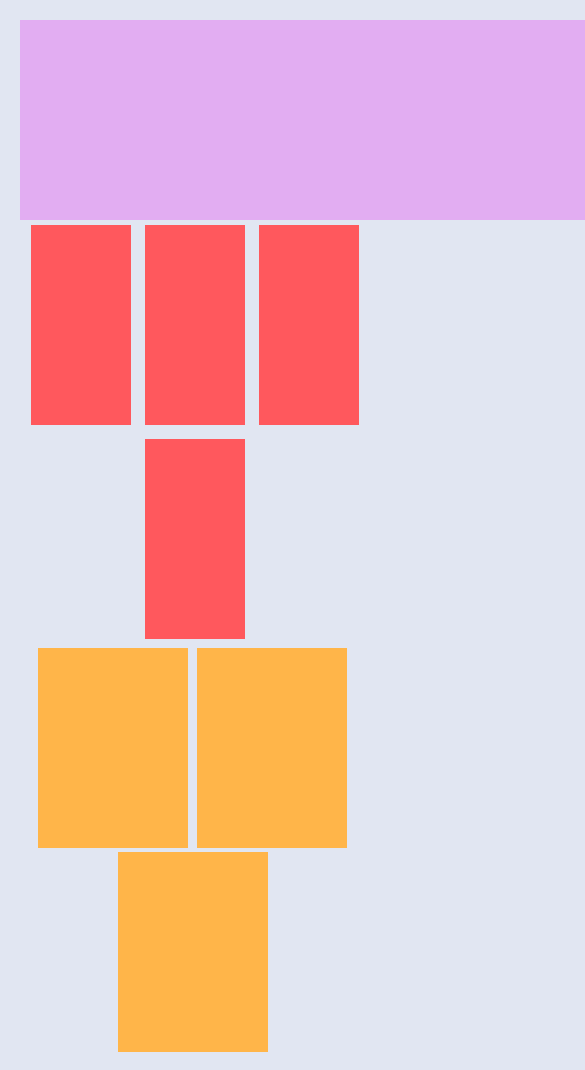
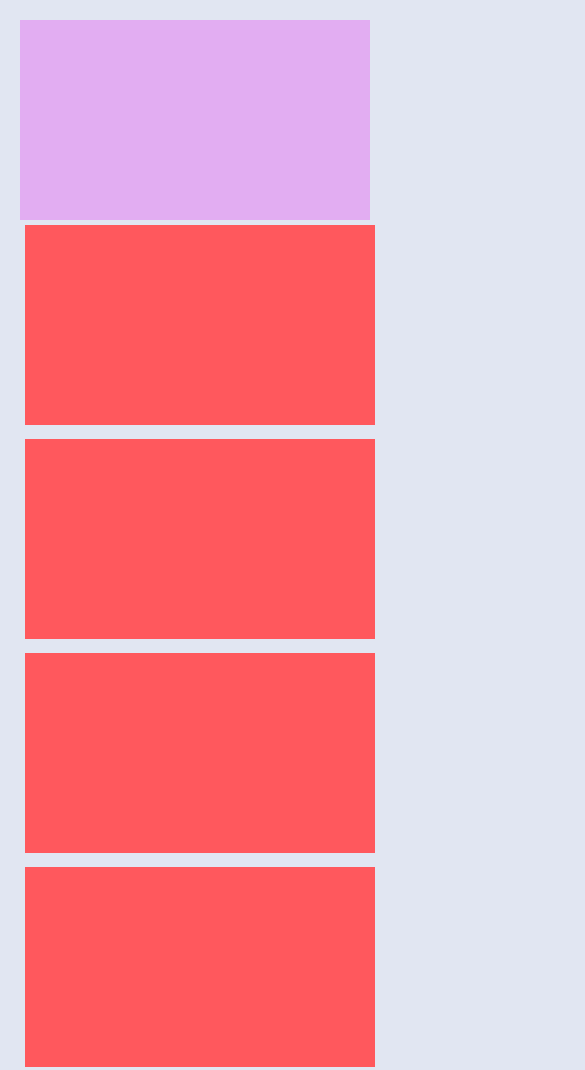
Before and after one commit to Inchensenk/Adaptive, a plain HTML site: page index.html in a window 390 px wide. Shown: the top 1070 px of the page, 585 px wide, since content can reach past the window. Drawn offline with Linux system fonts and the light colour scheme.

Commit message:
второй способ

```diff
--- a/index.html
+++ b/index.html
@@ -7,13 +7,16 @@
     <meta name="viewport" content="width=device-width, initial-scale=1.0">
 
     <link rel="stylesheet" type="text/css" href="Style/Style.css">
-    <link rel="stylesheet" type="text/css" href="Style/adaptive.css">
+    <!-- Adaptive css -->
+    <!-- <link rel="stylesheet" type="text/css" href="Style/adaptive.css"> -->
+    <!-- Responsive css -->
+    <link rel="stylesheet" type="text/css" href="Style/responsive.css">
     <title>Responsive Design</title>
 </head>
 
 <body>
     <div class="container">
-
+        <!-- Header Section -->
         <div class="header"></div>
 
         <div class="services">
--- a/style/adaptive.css
+++ b/style/adaptive.css
@@ -1,4 +1,4 @@
-/*дизайн для отоброжения до 1200px*/
+/* дизайн для отоброжения до 1200px*/
 @media only screen and (max-width: 1200px) {
     .header {
         background-color: #E2ADF2;
--- /dev/null
+++ b/style/responsive.css
@@ -0,0 +1,45 @@
+.container {
+    /*максимальная ширина блока container 1200px*/
+    max-width: 1200px;
+}
+
+.header {
+    background-color: #e2adf2;
+    width: 100%;
+}
+
+.service {
+    background-color: #ff585d;
+    width: 23%;
+}
+
+.proj {
+    width: 32%;
+    background-color: #ffb549;
+}
+
+/* 1000px */
+@media only screen and (max-width: 1000px) {
+    .service {
+        background-color: #ff585d;
+        width: 45%;
+    }
+
+    .proj {
+        width: 90%;
+        background-color: #ffb549;
+    }
+}
+
+/* 600px */
+@media only screen and (max-width: 600px) {
+    .service {
+        background-color: #ff585d;
+        width: 100%;
+    }
+
+    .proj {
+        width: 90%;
+        background-color: #ffb549;
+    }
+}
```
